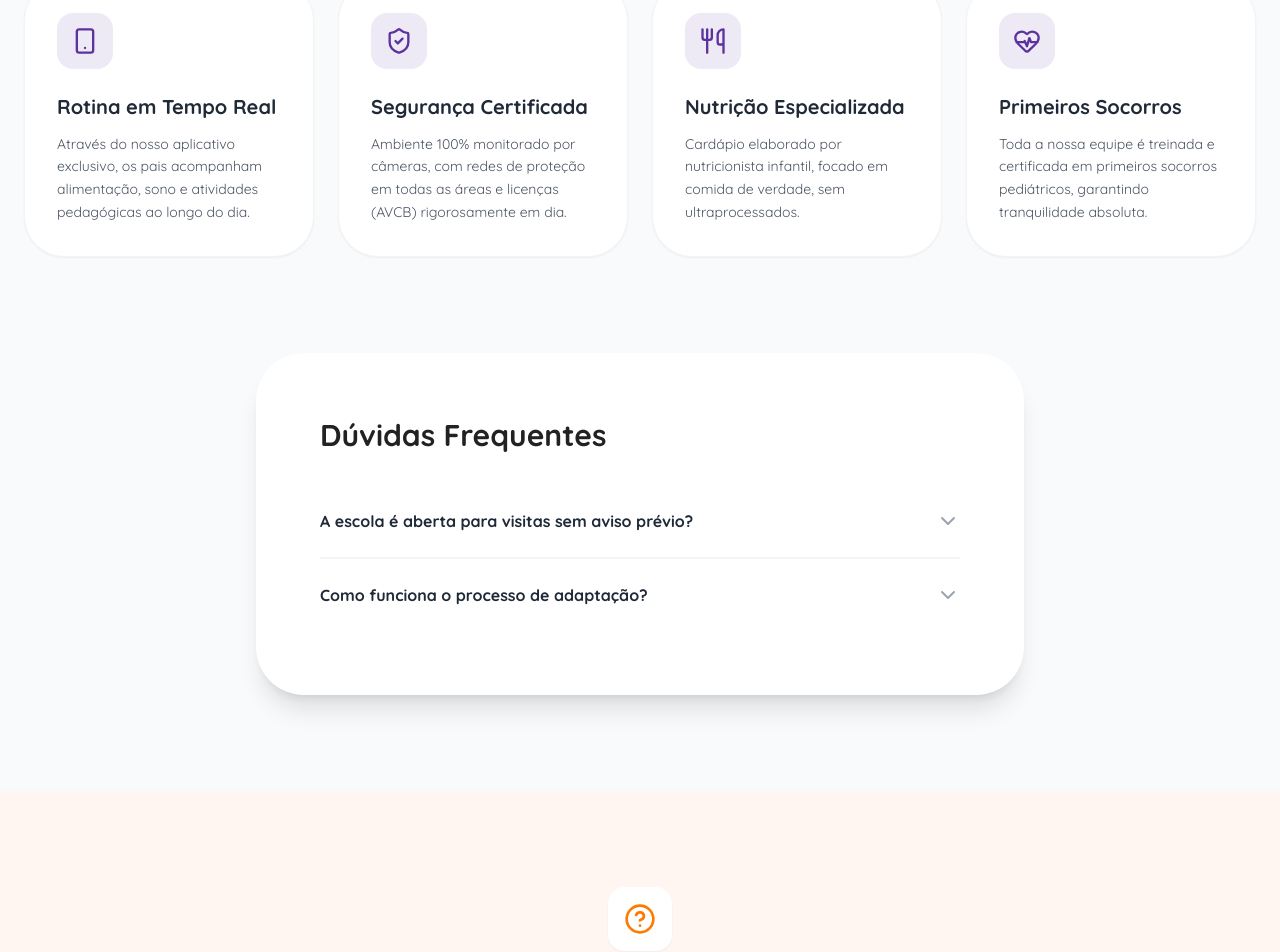
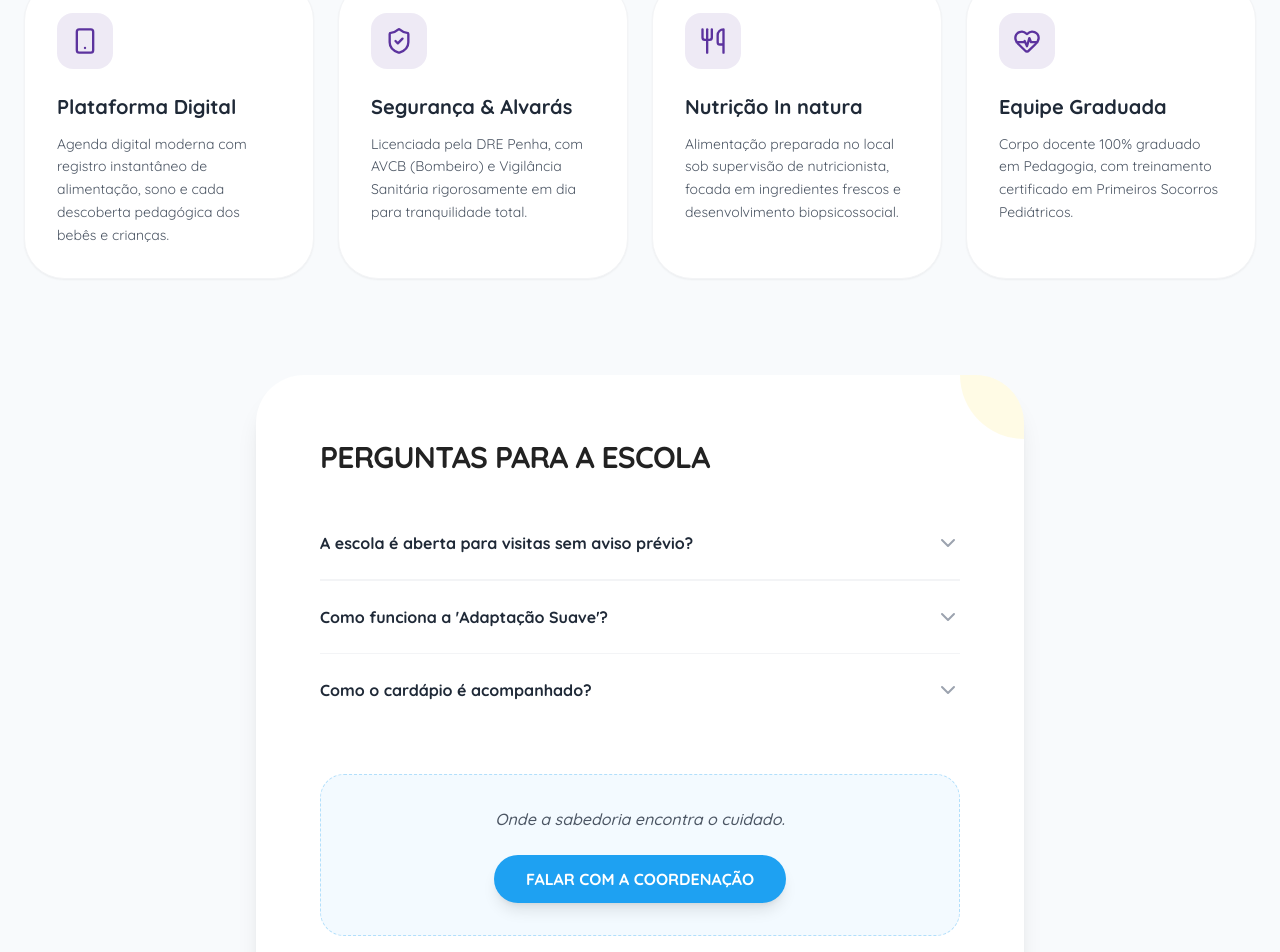
Before and after one commit to FerisReptilium/boomi-kids, a React (Vite) app: page / in a window 1280 px wide. Shown: the part 8820-9772 px from the top of the page. Built offline with nearby package versions, Linux system fonts and the light colour scheme.

Commit message:
Update Testimonials.jsx

```diff
--- a/src/components/Testimonials.jsx
+++ b/src/components/Testimonials.jsx
@@ -49,26 +49,26 @@ const Testimonials = () => {
   const commitments = [
     {
       icon: <Smartphone size={28} />,
-      title: "Rotina em Tempo Real",
-      desc: "Através do nosso aplicativo exclusivo, os pais acompanham alimentação, sono e atividades pedagógicas ao longo do dia.",
+      title: "Plataforma Digital",
+      desc: "Agenda digital moderna com registro instantâneo de alimentação, sono e cada descoberta pedagógica dos bebês e crianças.",
       delay: 0.1
     },
     {
       icon: <ShieldCheck size={28} />,
-      title: "Segurança Certificada",
-      desc: "Ambiente 100% monitorado por câmeras, com redes de proteção em todas as áreas e licenças (AVCB) rigorosamente em dia.",
+      title: "Segurança & Alvarás",
+      desc: "Licenciada pela DRE Penha, com AVCB (Bombeiro) e Vigilância Sanitária rigorosamente em dia para tranquilidade total.",
       delay: 0.2
     },
     {
       icon: <Utensils size={28} />,
-      title: "Nutrição Especializada",
-      desc: "Cardápio elaborado por nutricionista infantil, focado em comida de verdade, sem ultraprocessados.",
+      title: "Nutrição In natura",
+      desc: "Alimentação preparada no local sob supervisão de nutricionista, focada em ingredientes frescos e desenvolvimento biopsicossocial.",
       delay: 0.3
     },
     {
       icon: <HeartPulse size={28} />,
-      title: "Primeiros Socorros",
-      desc: "Toda a nossa equipe é treinada e certificada em primeiros socorros pediátricos, garantindo tranquilidade absoluta.",
+      title: "Equipe Graduada",
+      desc: "Corpo docente 100% graduado em Pedagogia, com treinamento certificado em Primeiros Socorros Pediátricos.",
       delay: 0.4
     }
   ];
@@ -76,24 +76,29 @@ const Testimonials = () => {
   const faqs = [
     {
       question: "A escola é aberta para visitas sem aviso prévio?",
-      answer: "Sim! Acreditamos na transparência total. Nossas portas estão sempre abertas para os pais da casa conhecerem a vivência real dos seus filhos."
+      answer: "Sim! Acreditamos na transparência total. Embora o agendamento garanta a disponibilidade da diretora para conversar, nossas portas estão sempre abertas para os pais conhecerem a vivência real da escola."
     },
     {
-      question: "Como funciona o processo de adaptação?",
-      answer: "Trabalhamos com o conceito de 'Adaptação Suave'. Respeitamos o tempo de cada criança e permitimos a presença dos pais no início para gerar segurança emocional."
+      question: "Como funciona a 'Adaptação Suave'?",
+      answer: "Respeitamos o tempo individual da criança e da família. Permitimos a presença acompanhada no início para fortalecer o vínculo de confiança entre escola, bebê e responsáveis."
+    },
+    {
+      question: "Como o cardápio é acompanhado?",
+      answer: "Temos nutricionista dedicada que elabora menus sazonais e acompanha a introdução alimentar, respeitando os ritmos, seletividades e demandas nutricionais individuais."
     }
   ];
 
   return (
     <section id="commitments" className="py-24 bg-slate-50">
       <div className="container mx-auto px-6">
+
         <div className="text-center mb-16">
           <motion.h2
             initial={{ opacity: 0, y: 20 }}
             whileInView={{ opacity: 1, y: 0 }}
-            className="text-4xl md:text-5xl font-black text-brand-text uppercase"
+            className="text-4xl md:text-5xl font-black text-brand-text uppercase leading-tight"
           >
-            Nosso Compromisso com <br/><span className="text-brand-purple italic">Segurança & Transparência</span>
+            Compromisso Boomi: <br/><span className="text-brand-purple italic tracking-tight">Segurança & Transparência</span>
           </motion.h2>
         </div>
 
@@ -104,13 +109,25 @@ const Testimonials = () => {
         </div>
 
         <div className="max-w-3xl mx-auto bg-white rounded-[3rem] p-10 md:p-16 shadow-xl relative overflow-hidden">
-          <h3 className="text-3xl font-black text-brand-text mb-8">Dúvidas Frequentes</h3>
+          <div className="absolute top-0 right-0 w-32 h-32 bg-brand-yellow/10 rounded-full -mr-16 -mt-16"></div>
+          <h3 className="text-3xl font-black text-brand-text mb-8 uppercase tracking-tight">Perguntas para a Escola</h3>
           <div className="divide-y divide-gray-100">
             {faqs.map((faq, i) => (
               <FAQItem key={i} {...faq} />
             ))}
           </div>
+
+          <div className="mt-12 text-center p-8 bg-brand-blue/5 rounded-3xl border border-dashed border-brand-blue/30">
+            <p className="text-gray-600 font-medium mb-6 italic">Onde a sabedoria encontra o cuidado.</p>
+            <a
+              href="https://wa.me/5511919597811"
+              className="inline-block bg-brand-blue text-white px-8 py-3 rounded-full font-bold shadow-lg hover:shadow-brand-purple transition-all transform hover:-translate-y-1"
+            >
+              FALAR COM A COORDENAÇÃO
+            </a>
+          </div>
         </div>
+
       </div>
     </section>
   );
```
